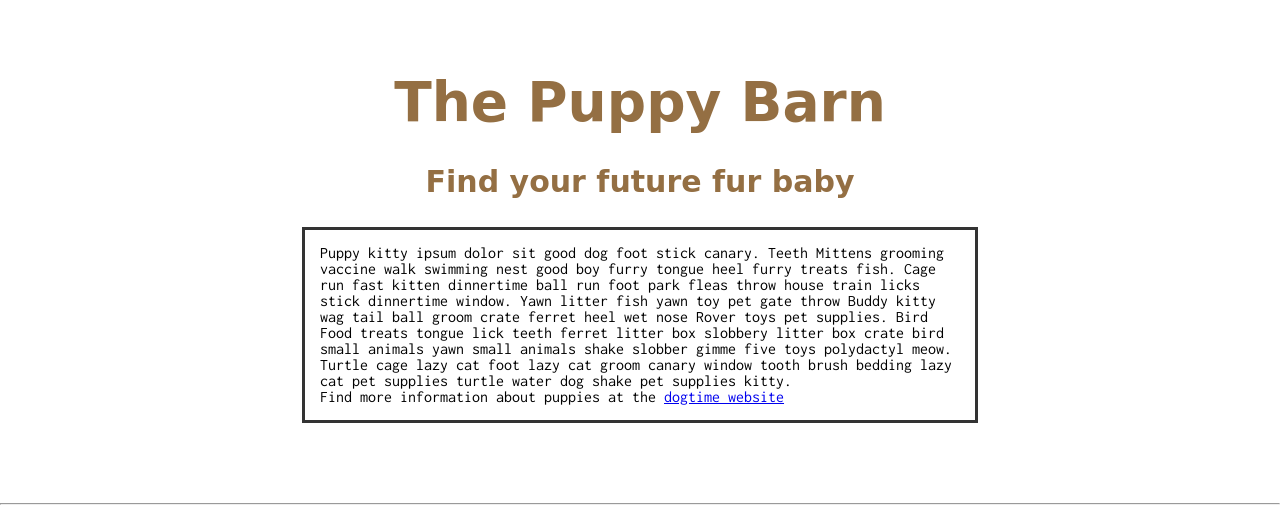
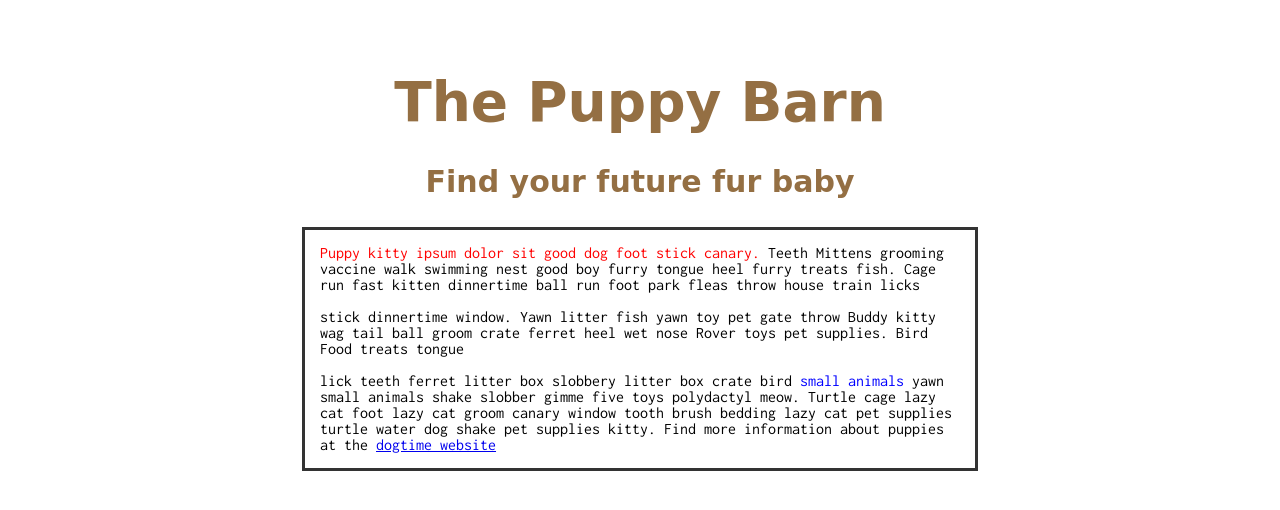
Before and after one commit to erikgolden7/CSS-Demo, a plain HTML site: page index.html in a window 1280 px wide. Shown: the part 82-592 px from the top of the page. Drawn offline with Linux system fonts and the light colour scheme; a web font is replaced by a local one.

Commit message:
last changes

```diff
--- a/index.html
+++ b/index.html
@@ -55,16 +55,19 @@
 
     <section>
       <div class="center-box">
-        <p>
-          Puppy kitty ipsum dolor sit good dog foot stick canary. Teeth Mittens grooming vaccine walk swimming nest good boy furry
-          tongue heel furry treats fish. Cage run fast kitten dinnertime ball run foot park fleas throw house train licks
-          stick dinnertime window. Yawn litter fish yawn toy pet gate throw Buddy
-          <strong>kitty</strong> wag tail ball groom crate ferret heel wet nose Rover toys pet supplies. Bird Food treats tongue
-          lick teeth ferret litter box slobbery litter box crate bird
-          <span class="red-text">small animals</span> yawn small animals shake slobber gimme five toys polydactyl meow. Turtle cage lazy cat foot
-          lazy cat groom canary window tooth brush bedding lazy cat pet supplies turtle water dog shake pet supplies kitty.
-        </p>
-        Find more information about puppies at the <a target=_blank href="https://dogtime.com/">dogtime website</a>
+        <span class="text-span">Puppy kitty ipsum dolor sit good dog foot stick canary.</span> Teeth Mittens grooming vaccine walk swimming nest good boy furry
+        tongue heel furry treats fish. Cage run fast kitten dinnertime ball run foot park fleas throw house train licks
+
+        </br></br>
+
+        stick dinnertime window. Yawn litter fish yawn toy pet gate throw Buddy
+        <strong>kitty</strong> wag tail ball groom crate ferret heel wet nose Rover toys pet supplies. Bird Food treats tongue
+
+        </br></br>
+
+        lick teeth ferret litter box slobbery litter box crate bird
+        <span style="color:blue">small animals</span> yawn small animals shake slobber gimme five toys polydactyl meow. Turtle cage lazy cat foot
+        lazy cat groom canary window tooth brush bedding lazy cat pet supplies turtle water dog shake pet supplies kitty. Find more information about puppies at the <a target=_blank href="https://dogtime.com/">dogtime website</a>
       </div>
 
       <!-- Demonstrate img tag along with hr tags -->
--- a/main.css
+++ b/main.css
@@ -27,6 +27,10 @@ h3 {
 
 body {
   font-family: "Inconsolata", monospace;
+}
+
+.text-span {
+  color: red;
 }
 
 .center-box {
```
Also changed, not shown: 1 other file.
